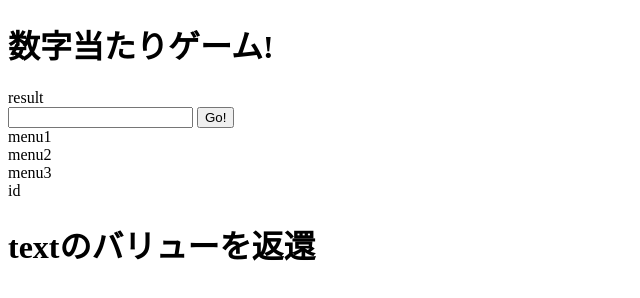
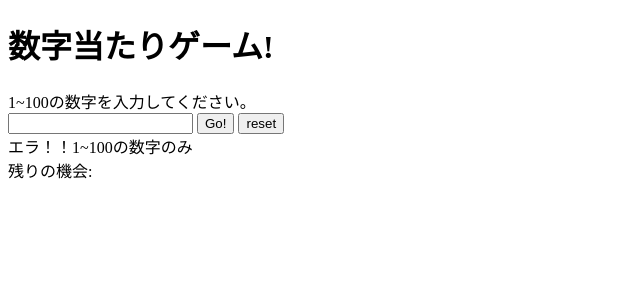
Before and after one commit to sukhyun205/forJavascript, a website: page public/index.html in a window 1280 px wide. Both pictures are taken after a click on the button "Go!". Shown: the whole page, without its empty margins (0-640 px from the left). Drawn offline with Linux system fonts and the light colour scheme.

Commit message:
add go, reset methods & have to fix reset button

```diff
--- a/public/index.html
+++ b/public/index.html
@@ -9,17 +9,16 @@
   </head>
   <body>
     <h1>数字当たりゲーム!</h1>
-    <div>result</div>
-    <input type="number">
-    <button>Go!</button>
-
-    <script src="numberGuess.js"></script>
+    <div id="comment-area">1~100の数字を入力してください。</div>
+    <input type="number" id="user-input">
+    <button id="playButton">Go!</button>
+    <button id="reset-button">reset</button>
+    <div id="result-area"></div>
+    <div>残りの機会:</div>
+    <span id="chance-area"></span>
 
 
-
-
-
-    <div class="menu">menu1</div>
+    <!-- <div class="menu">menu1</div>
     <div class="menu">menu2</div>
     <div class="menu">menu3</div>
     <div id="personal">id</div>
@@ -28,23 +27,8 @@
         <div>
             textのバリューを返還
         </div>
-    </h1>
+    </h1> -->
 
-
-    <script>
-        let test = document.getElementById("test")
-        console.log(test.innerText) //좀더 편하게 text를 확인용으로 가져옴 //textContent랑 비슷함
-        console.log(test.textContent)
-        console.log(test.innerHTML) //얘는 태그까지 html요소를 있는 그대로 반환
-
-
-
-        console.log(document.getElementsByClassName("menu"))
-        console.log(document.getElementById("personal"))
-        console.log(Math.floor(Math.random()*100))
-    </script>
-
-
-
+    <script src="numberGuess.js"></script>
   </body>
 </html>
--- a/public/numberGuess.js
+++ b/public/numberGuess.js
@@ -9,28 +9,94 @@
 //유저가 1~100이외 값을 입력하면, "에러메세지", chance개수는 깍지않는다.
 //중복값을 입력하면, "중복메세지", chance개수는 깍지않는다.
 
+
+//정답 computerNum 랜덤번호를 지정
 let computerNum = 0;
+//result
+let resultArea = document.getElementById("result-area")
+//User input
+let userInput = document.getElementById("user-input") //id는 반드시 copy해서 넣기
+//button go
+let playButton = document.getElementById("playButton")
+playButton.addEventListener("click", play) //함수 play도 매개변수로 넣을수 있다는 점 중요@@, 매개변수로 함수를 넣을땐 ()를 넣지않는다. 왜? ()매개변수를 넣으면 함수가 바로 실행되어버리기 때문에. //addEventListener(클릭, 함수)
+//button reset
+let resetButton = document.getElementById("reset-button")
+resetButton.addEventListener("click", reset)
+//
+let commentArea = document.getElementById("comment-area")
+//
+let chanceArea = document.getElementById("chance-area")
+//
+let chance=5;
+//
+let gameOver=false;
 
 function pickRandomNum(){
-    computerNum = Math.random();
+    computerNum = Math.floor((Math.random()*100)+1);
+    console.log("정답은",computerNum,"(미리보기)")
+    console.log("게임 시작!!")
+}
+pickRandomNum()
 
-    console.log("정답:",Math.floor((computerNum*100)+1)+"입니다.")
+function play(){
+    let userValue = userInput.value; //유저가 입력한 값을 가져오고싶을땐, 변수.value로 호출
+    console.log(userValue);
+
+    let chanceValue = chanceArea.value;
+
+    chance--; //아 클릭할때마다 1씩 줄게해야하는구나
+
+    chanceValue = chance;
+
+    if(userValue<computerNum && userValue>0){
+        resultArea.textContent="UP!!" //html에서 띄울 메세지를 변수 resultArea에 저장
+        console.log(resultArea.textContent)
+
+        chanceArea.textContent=chanceValue;
+        console.log("기회가",chanceArea.textContent+"번 남았습니다.")
+    }
+    else if(userValue>computerNum && userValue<=100){
+        resultArea.textContent="DOWN!!"
+        console.log(resultArea.textContent)
+    }
+    else if(userValue==computerNum){
+        commentArea.textContent="おめでとうございます！！"
+        resultArea.textContent="正解!!"
+        console.log(resultArea.textContent)
+    }
+    else{
+        resultArea.textContent="エラ！！1~100の数字のみ"
+        console.log(resultArea.textContent)
+    }
+
+    if(chance<1){
+        gameOver = true;
+    }
+
+    if(gameOver==true){
+        playButton.disabled = true;
+        resultArea.textContent="Game Over, Please press reset button"
+        chanceArea.textContent="";
+    }
+
 }
 
-pickRandomNum()
+function reset(){
+    chance=5;
+    userInput.value="";
+    resultArea.textContent=""; //유저 입력값을 초기화하고,
+    commentArea.textContent="1~100の数字を入力してください。"
+    console.log(resultArea.textContent)
+    pickRandomNum(); //새로운 랜덤숫자를 생성하는게 reset
 
 
-// console.log(document.getElementsByClassName("menu"))
+}
 
-// function NumberGuess(count){
+//getelementsby 연습
+// let arr_menu = document.getElementsByClassName("menu")
+// console.log(arr_menu)
 
-// }
-
-// let input;
-// let chance = 5;
-
-// for(let i=0; i<chance; i++){
-
-
-
-// }
+// let byID = document.getElementById("test")
+// console.log(byID.innerHTML) //innerHTML로 보는게 구성요소 보기에는 제일 깔끔
+// console.log(byID.innerText)
+// console.log(byID.textContent)
```
